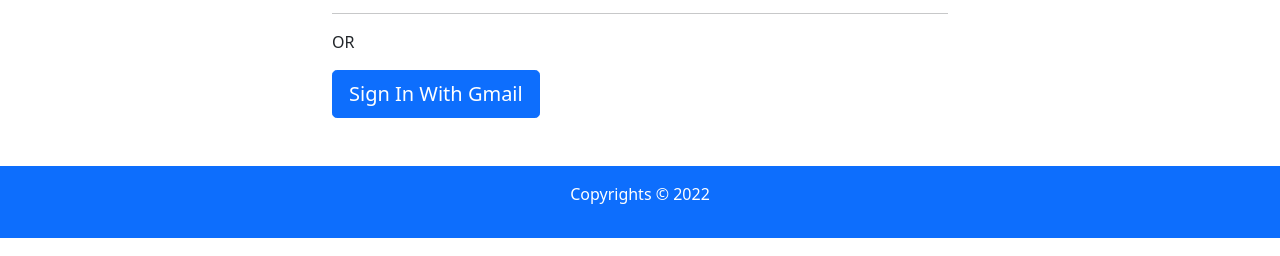
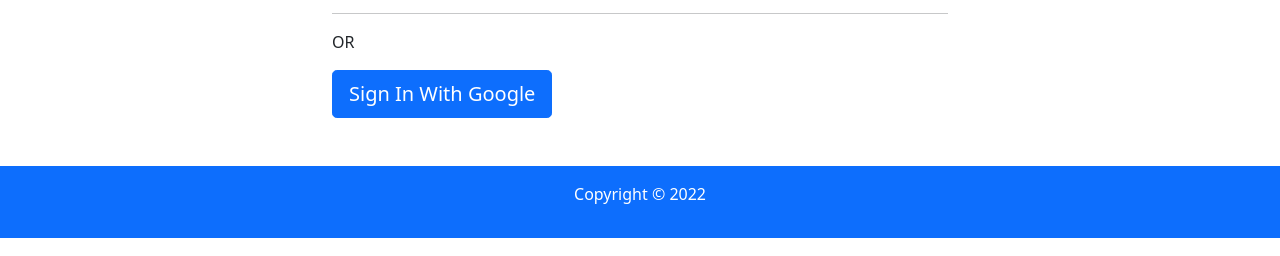
Before and after one commit to readz07/dentistservice, a React (Create React App) app: page /signin in a window 1280 px wide. Shown: the part 465-721 px from the top of the page. Built offline with nearby package versions, Linux system fonts and the light colour scheme; no server answers.

Commit message:
final commit with toast

```diff
--- a/package.json
+++ b/package.json
@@ -14,6 +14,7 @@
     "react-firebase-hooks": "^5.0.3",
     "react-router-dom": "^6.3.0",
     "react-scripts": "5.0.1",
+    "react-toastify": "^8.2.0",
     "web-vitals": "^2.1.4"
   },
   "scripts": {
--- a/src/Pages/Common/Footer/Footer.js
+++ b/src/Pages/Common/Footer/Footer.js
@@ -6,7 +6,7 @@
 
     return (
         <div className='mx-auto bg-primary text-center p-3 text-white'>
-             <p> Copyrights &copy; {thisYear}</p>
+             <p> Copyright &copy; {thisYear}</p>
         </div>
     );
 };
--- a/src/Pages/Service/Service.js
+++ b/src/Pages/Service/Service.js
@@ -10,7 +10,7 @@
     }
     return (
 
-             <Card>
+             <Card className='border border-light border-1'>
                     <Card.Img variant="top" src={image} alt="image" width={50}/>
                     <Card.Body>
                         <Card.Title>{title}</Card.Title>
--- a/src/Pages/SignIn/SignIn.js
+++ b/src/Pages/SignIn/SignIn.js
@@ -4,8 +4,10 @@
 import { Link, useLocation, useNavigate } from 'react-router-dom';
 import auth from '../../firebase.init'
 import { useSendPasswordResetEmail } from 'react-firebase-hooks/auth';
+import SocialLogin from '../SocialLogin/SocialLogin';
+import { ToastContainer, toast } from 'react-toastify';
 
-import SocialLogin from '../SocialLogin/SocialLogin';
+import 'react-toastify/dist/ReactToastify.css';
 const SignIn = () => {
     let location = useLocation();
     let from = location.state?.from?.pathname || "/";
@@ -25,8 +27,10 @@
     const SendPasswordReset = async () => {
         if (email) {
             await sendPasswordResetEmail(email)
-            alert('Email Sent')
-        }
+            toast('Email Sent')
+        } else {
+            toast("Please Enter Your Email Address");
+          }
     }
 
     const handleEmailOnBlur = event => {
@@ -89,6 +93,7 @@
                 </Form.Group>
             </Form>
             <SocialLogin></SocialLogin>
+            <ToastContainer />
         </div>
     );
 };
--- a/src/Pages/SocialLogin/SocialLogin.js
+++ b/src/Pages/SocialLogin/SocialLogin.js
@@ -30,7 +30,7 @@
             <hr/>
             <p>{errorMsg}</p>
             <p>OR</p>
-            <button onClick={()=>signInWithGoogle()} type="button" class="btn btn-primary btn-lg btn-block">Sign In With Gmail</button>
+            <button onClick={()=>signInWithGoogle()} type="button" class="btn btn-primary btn-lg btn-block">Sign In With Google</button>
         </div>
     );
 };
```
Also changed, not shown: 1 other file (tests, documents, lock files or other folders).
